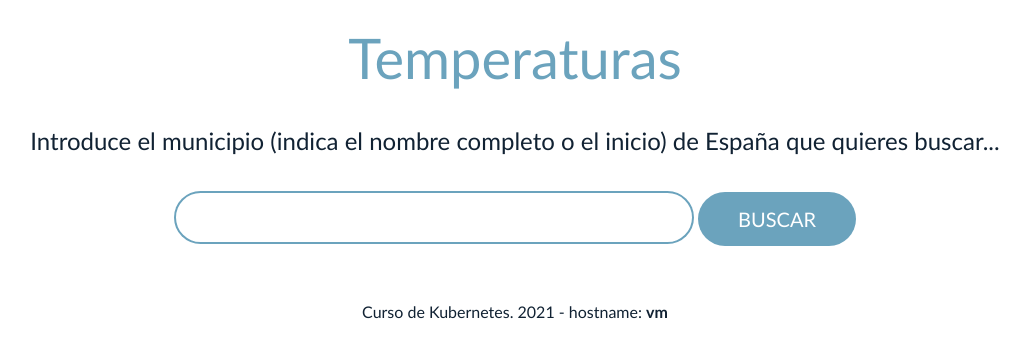
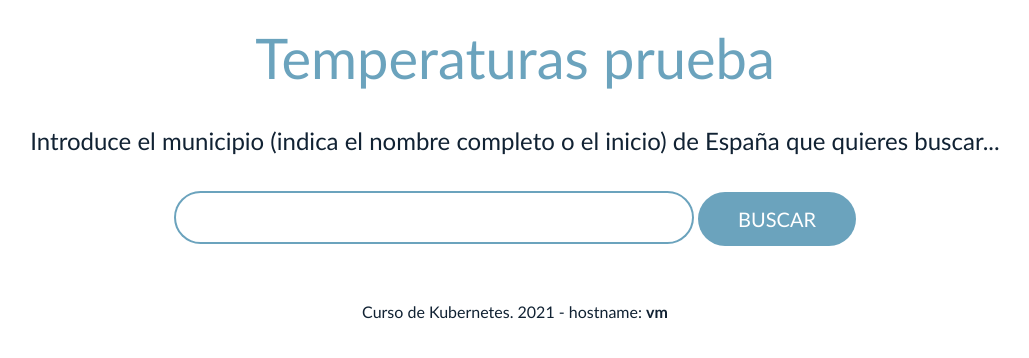
Before and after one commit to miguellatorre19-stack/DevOps_CICD-K8s-Docker-Serverless, a Flask app: page / in a window 1280 px wide. Shown: the top 358 px of the page, without its empty margins (125-1154 px from the left). Run offline with Flask 2, Linux system fonts and the light colour scheme; data that the repository does not hold is empty.

Commit message:
Update inicio.html
prueba para comprobar si el flujo sigue intacto despues de cambiar a otro Kubernete

```diff
--- a/frontend/app/templates/inicio.html
+++ b/frontend/app/templates/inicio.html
@@ -9,7 +9,7 @@
   </head>
   <body>
     <div id="header">
-      <h1>Temperaturas</h1>
+      <h1>Temperaturas prueba</h1>
     </div>
     {% if noserver %}
     <div id="guestbook-entries">
```
